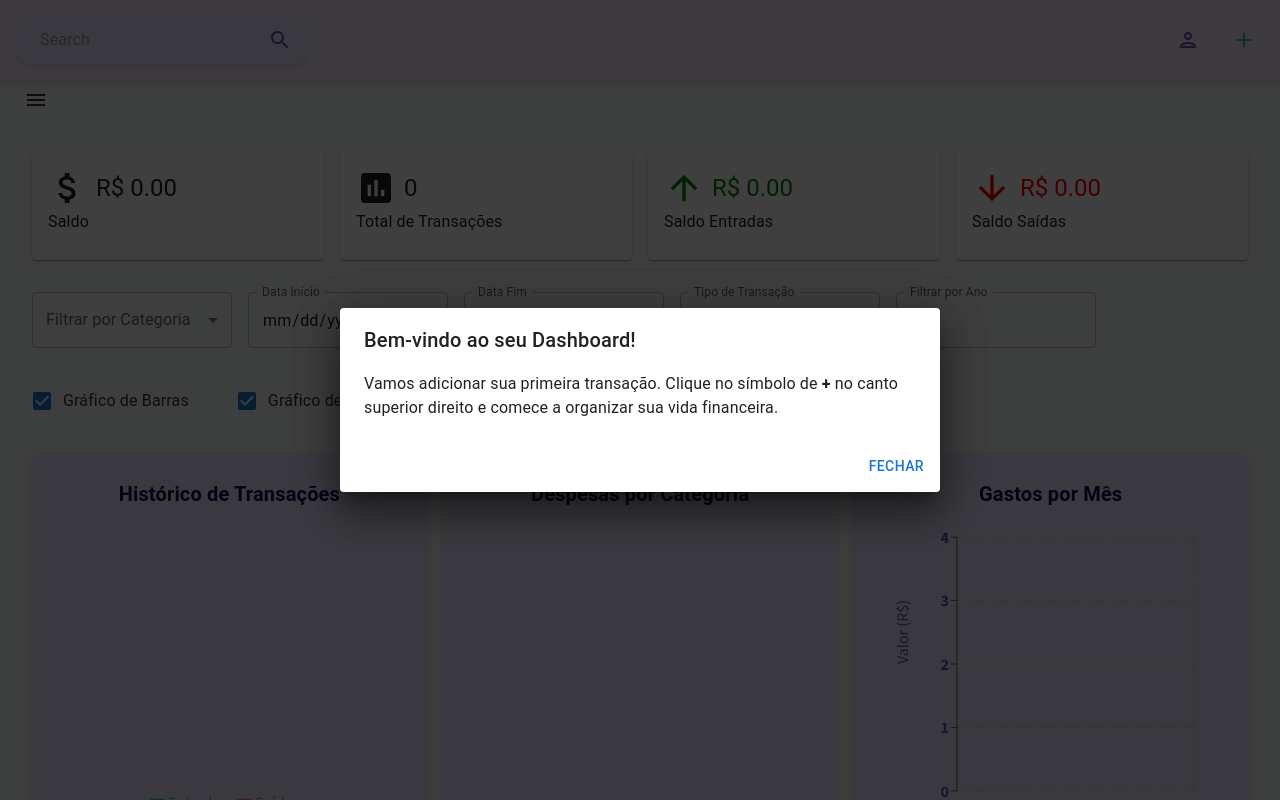
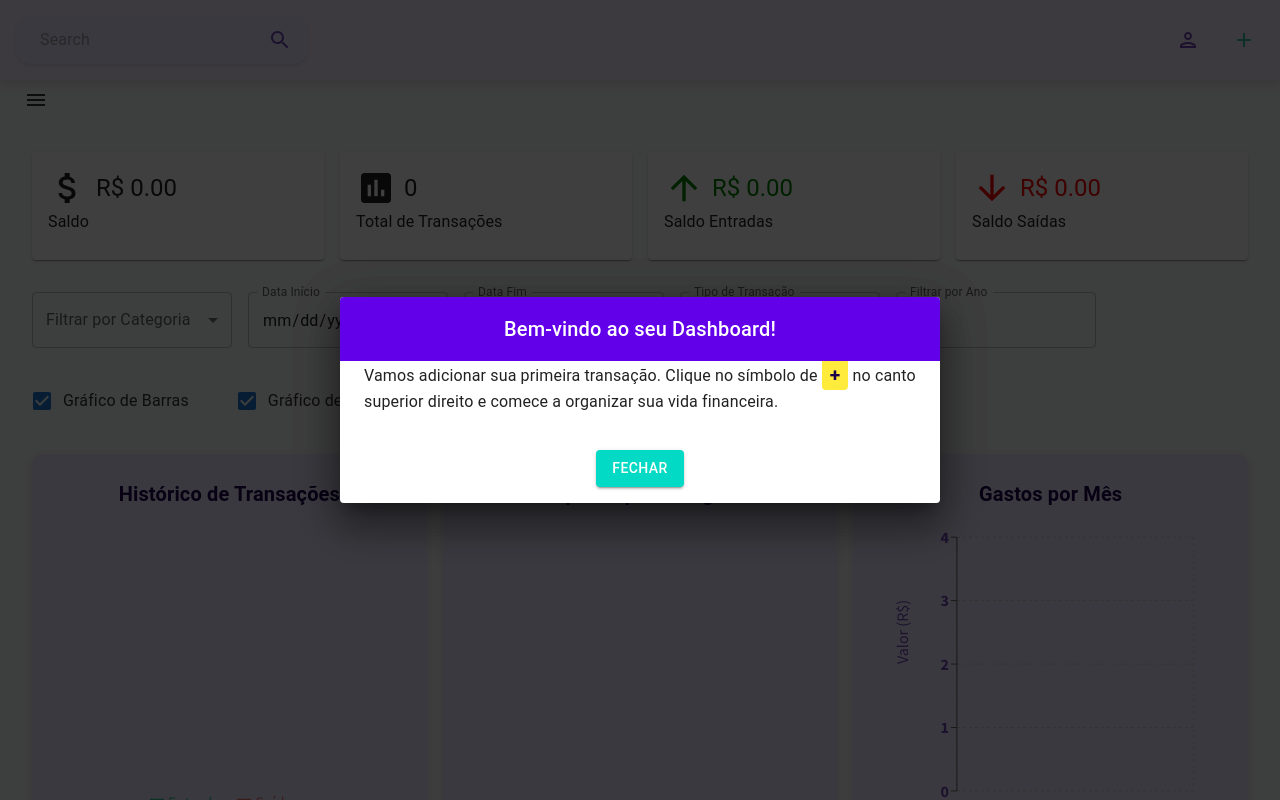
Before and after one commit to rafaelaleao5/projeto_engsoft, a React (Create React App) app in the folder my-app/: page /Menu in a window 1280 px wide. Shown: the top 800 px of the page. Built offline with nearby package versions, Linux system fonts and the light colour scheme.

Commit message:
welcome modal's style

```diff
--- a/my-app/src/scenes/dashboard/WelcomeModal.jsx
+++ b/my-app/src/scenes/dashboard/WelcomeModal.jsx
@@ -2,17 +2,49 @@
 import React from 'react';
 import { Dialog, DialogTitle, DialogContent, DialogActions, Typography, Button } from '@mui/material';
 
+// Estilos personalizados
+const styles = {
+  dialogTitle: {
+    backgroundColor: '#6200ea', // Cor de fundo
+    color: '#ffffff', // Cor do texto
+    textAlign: 'center', // Alinhamento central
+    padding: '16px 24px', // Padding interno
+  },
+  dialogContent: {
+    padding: '20px 24px', // Padding interno
+  },
+  dialogActions: {
+    justifyContent: 'center', // Centraliza os botões
+    padding: '16px', // Padding interno
+  },
+  button: {
+    backgroundColor: '#03dac5', // Cor do botão
+    color: '#ffffff', // Cor do texto do botão
+    '&:hover': {
+      backgroundColor: '#03a89e', // Cor do botão ao passar o mouse
+    },
+  },
+  highlight: {
+    backgroundColor: '#ffeb3b', // Cor de fundo amarelo
+    borderRadius: '4px', // Bordas arredondadas
+    padding: '4px 8px', // Padding interno
+    fontWeight: 'bold', // Peso da fonte
+    color: '#1c044c', // Cor do texto
+    fontSize: '1.2rem', // Tamanho da fonte
+  },
+};
+
 const WelcomeModal = ({ open, onClose }) => {
   return (
-    <Dialog open={open} onClose={onClose}>
-      <DialogTitle>Bem-vindo ao seu Dashboard!</DialogTitle>
-      <DialogContent>
+    <Dialog open={open} onClose={onClose} fullWidth maxWidth="sm">
+      <DialogTitle sx={styles.dialogTitle}>Bem-vindo ao seu Dashboard!</DialogTitle>
+      <DialogContent sx={styles.dialogContent}>
         <Typography variant="body1">
-          Vamos adicionar sua primeira transação. Clique no símbolo de <strong>+</strong> no canto superior direito e comece a organizar sua vida financeira.
+          Vamos adicionar sua primeira transação. Clique no símbolo de <span style={styles.highlight}>+</span> no canto superior direito e comece a organizar sua vida financeira.
         </Typography>
       </DialogContent>
-      <DialogActions>
-        <Button onClick={onClose} color="primary">
+      <DialogActions sx={styles.dialogActions}>
+        <Button onClick={onClose} sx={styles.button} variant="contained">
           Fechar
         </Button>
       </DialogActions>
```
